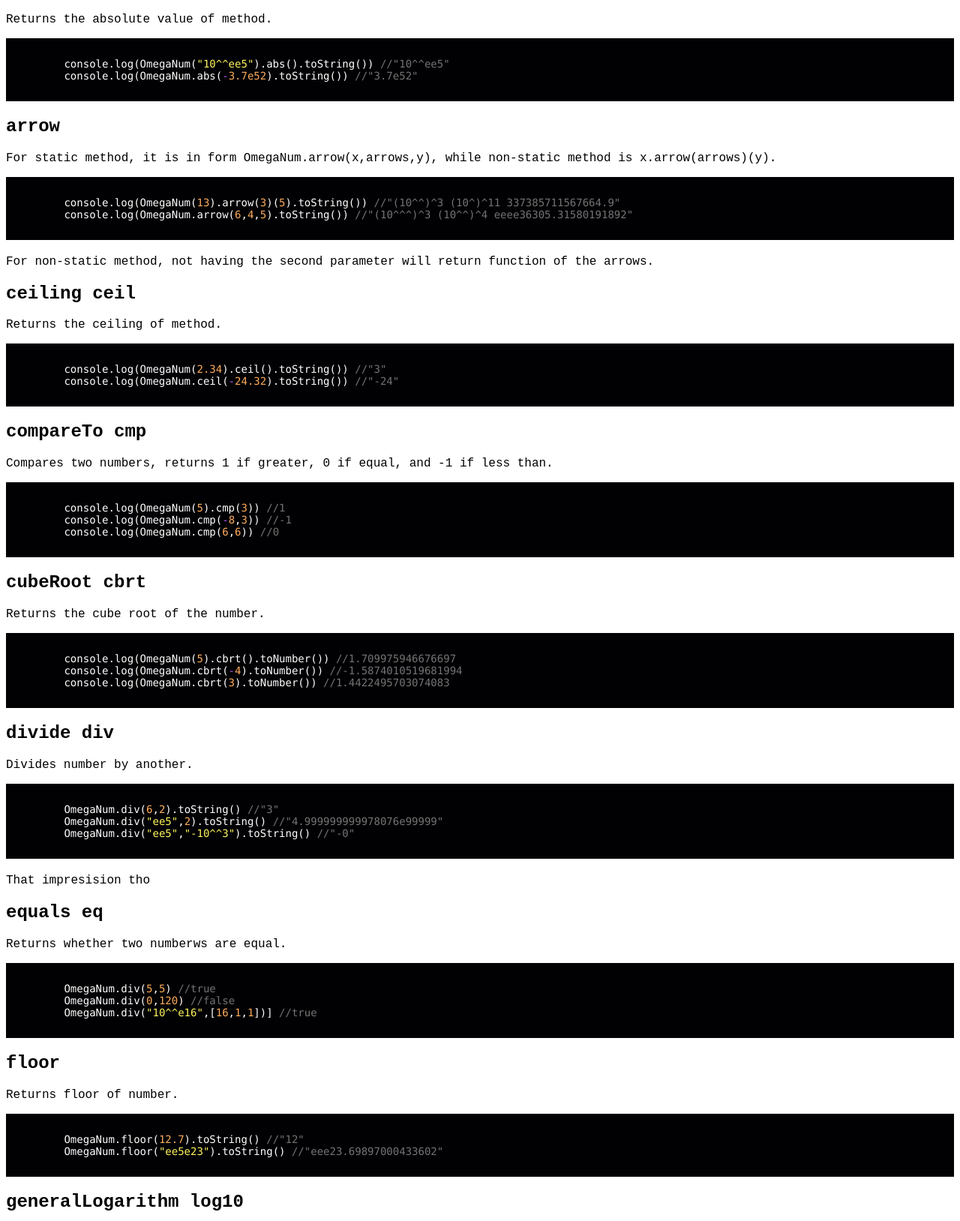
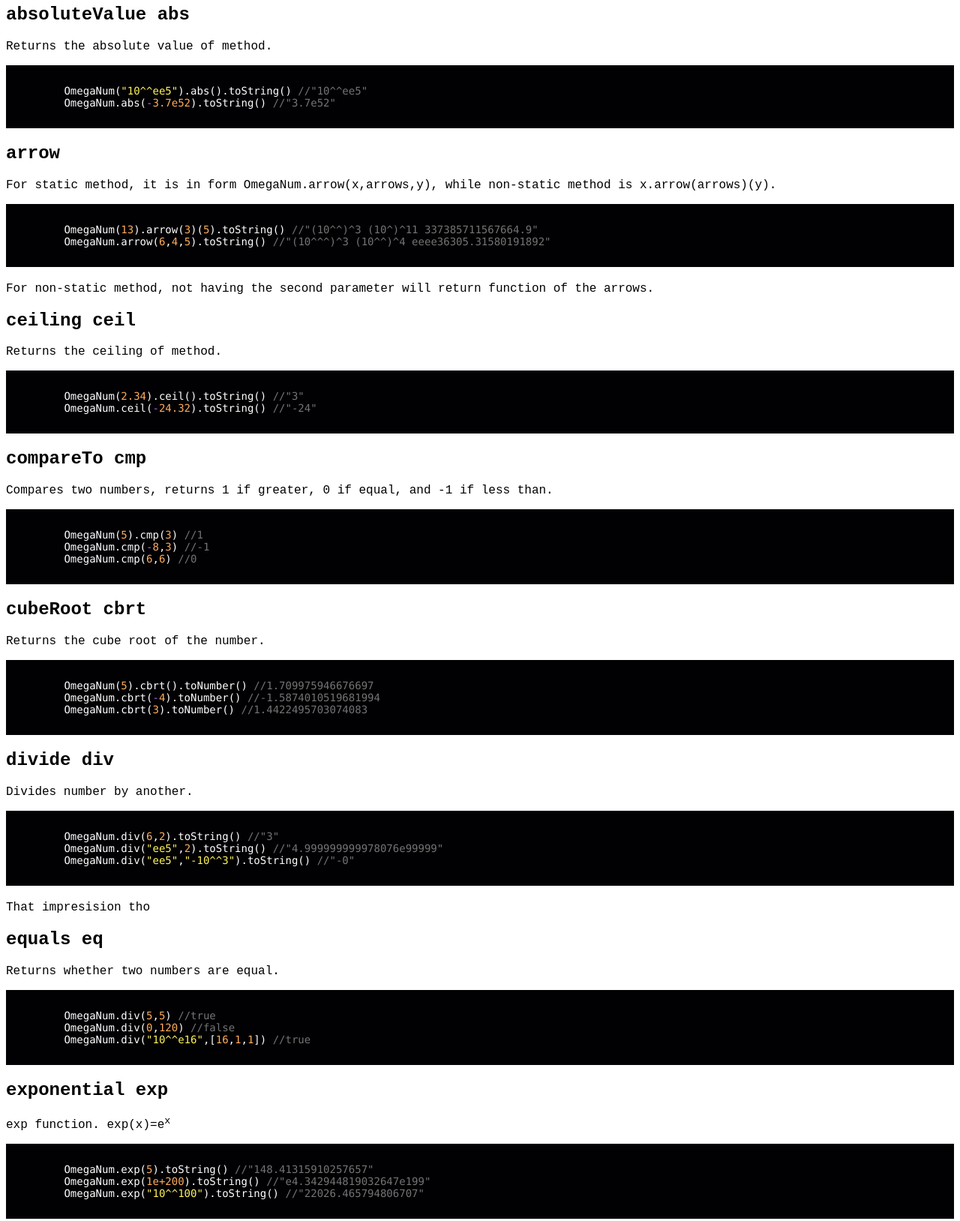
Before and after one commit to Naruyoko/OmegaNum.js, a plain HTML site: page docs.html in a window 1280 px wide. Shown: the part 790-2418 px from the top of the page at 75% size. Drawn offline with Linux system fonts and the light colour scheme.

Commit message:
α 1.0.1.5

```diff
--- a/docs.html
+++ b/docs.html
@@ -25,6 +25,7 @@
         <li><a href="#cbrt">cubeRoot cbrt</a></li>
         <li><a href="#div">divide div</a></li>
         <li><a href="#eq">equals eq</a></li>
+        <li><a href="#exp">exponential exp</a></li>
         <li><a href="#floor">floor</a></li>
         <li><a href="#log10">generalLogarithm log10</a></li>
         <li><a href="#gt">greaterThan gt</a></li>
@@ -42,6 +43,7 @@
         <li><a href="#mod">modular mod</a></li>
         <li><a href="#ln">naturalLogarithm ln log</a></li>
         <li><a href="#neg">negate neg</a></li>
+        <li><a href="#pent">pentate pent</a></li>
         <li><a href="#add">plus add</a></li>
         <li><a href="#rec">reciprocate rec</a></li>
         <li><a href="#root">root</a></li>
@@ -59,16 +61,16 @@
     <p>
       Returns the absolute value of method.
       <pre><code data-language="javascript">
-        console.log(OmegaNum("10^^ee5").abs().toString()) //"10^^ee5"
-        console.log(OmegaNum.abs(-3.7e52).toString()) //"3.7e52"
+        OmegaNum("10^^ee5").abs().toString() //"10^^ee5"
+        OmegaNum.abs(-3.7e52).toString() //"3.7e52"
       </code></pre>
     </p>
     <h2 id="arrow">arrow</h2>
     <p>
       For static method, it is in form OmegaNum.arrow(x,arrows,y), while non-static method is x.arrow(arrows)(y).
       <pre><code data-language="javascript">
-        console.log(OmegaNum(13).arrow(3)(5).toString()) //"(10^^)^3 (10^)^11 337385711567664.9"
-        console.log(OmegaNum.arrow(6,4,5).toString()) //"(10^^^)^3 (10^^)^4 eeee36305.31580191892"
+        OmegaNum(13).arrow(3)(5).toString() //"(10^^)^3 (10^)^11 337385711567664.9"
+        OmegaNum.arrow(6,4,5).toString() //"(10^^^)^3 (10^^)^4 eeee36305.31580191892"
       </code></pre>
       For non-static method, not having the second parameter will return function of the arrows.
     </p>
@@ -76,26 +78,26 @@
     <p>
       Returns the ceiling of method.
       <pre><code data-language="javascript">
-        console.log(OmegaNum(2.34).ceil().toString()) //"3"
-        console.log(OmegaNum.ceil(-24.32).toString()) //"-24"
+        OmegaNum(2.34).ceil().toString() //"3"
+        OmegaNum.ceil(-24.32).toString() //"-24"
       </code></pre>
     </p>
     <h2 id="cmp">compareTo cmp</h2>
     <p>
       Compares two numbers, returns 1 if greater, 0 if equal, and -1 if less than.
       <pre><code data-language="javascript">
-        console.log(OmegaNum(5).cmp(3)) //1
-        console.log(OmegaNum.cmp(-8,3)) //-1
-        console.log(OmegaNum.cmp(6,6)) //0
+        OmegaNum(5).cmp(3) //1
+        OmegaNum.cmp(-8,3) //-1
+        OmegaNum.cmp(6,6) //0
       </code></pre>
     </p>
     <h2 id="cbrt">cubeRoot cbrt</h2>
     <p>
       Returns the cube root of the number.
       <pre><code data-language="javascript">
-        console.log(OmegaNum(5).cbrt().toNumber()) //1.709975946676697
-        console.log(OmegaNum.cbrt(-4).toNumber()) //-1.5874010519681994
-        console.log(OmegaNum.cbrt(3).toNumber()) //1.4422495703074083
+        OmegaNum(5).cbrt().toNumber() //1.709975946676697
+        OmegaNum.cbrt(-4).toNumber() //-1.5874010519681994
+        OmegaNum.cbrt(3).toNumber() //1.4422495703074083
       </code></pre>
     </p>
     <h2 id="div">divide div</h2>
@@ -110,12 +112,22 @@
     </p>
     <h2 id="eq">equals eq</h2>
     <p>
-      Returns whether two numberws are equal.
+      Returns whether two numbers are equal.
       <pre><code data-language="javascript">
         OmegaNum.div(5,5) //true
         OmegaNum.div(0,120) //false
-        OmegaNum.div("10^^e16",[16,1,1])] //true
+        OmegaNum.div("10^^e16",[16,1,1]) //true
       </code></pre>
+    </p>
+    <h2 id="exp">exponential exp</h2>
+    <p>
+      exp function. exp(x)=e<sup>x</sup>
+      <pre><code data-language="javascript">
+        OmegaNum.exp(5).toString() //"148.41315910257657"
+        OmegaNum.exp(1e+200).toString() //"e4.342944819032647e199"
+        OmegaNum.exp("10^^100").toString() //"22026.465794806707"
+      </code></pre>
+      What the hell happened
     </p>
     <h2 id="floor">floor</h2>
     <p>
@@ -258,6 +270,14 @@
         OmegaNum.neg(-921.3).toString() //"-921.3"
       </code></pre>
     </p>
+    <h2 id="pent">pentate pent</h2>
+    <p>
+      Pentation.
+      <pre><code data-language="javascript">
+        OmegaNum.pent(3,3).toString() //"(10^)^7625597484984 3638334640023.7783"
+        OmegaNum.pent("e5e18","ee5e10").toString() //"10^^^e1e50000000000"
+      </code></pre>
+    </p>
     <h2 id="add">plus add</h2>
     <p>
       Addition.
```
